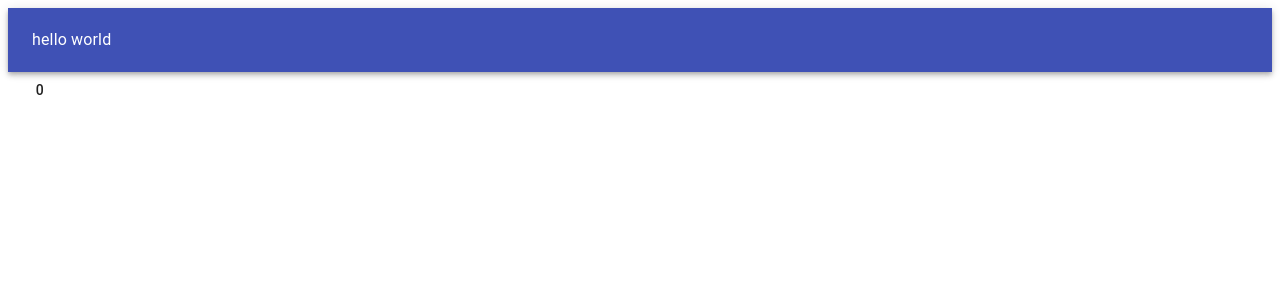
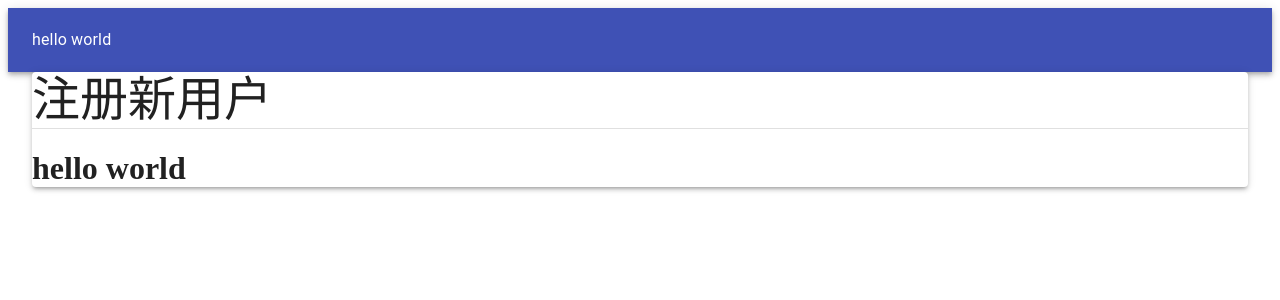
Before and after one commit to kalxd/dodrio, a React app in the folder web/: page /signup in a window 1280 px wide. Shown: the top 300 px of the page. Built offline with nearby package versions, Linux system fonts and the light colour scheme.

Commit message:
一张简陋的页面。

```diff
--- a/web/src/App.tsx
+++ b/web/src/App.tsx
@@ -1,23 +1,20 @@
-import React, { useState } from 'react';
-import { BrowserRouter as Router } from "react-router-dom";
-import Button from '@material-ui/core/Button';
+import React from 'react';
+import { BrowserRouter as Router, Route } from "react-router-dom";
+import Container from "@material-ui/core/Container";
 
 import Nav from "./Nav";
 
-function Counter() {
-	const [count, setCount] = useState(0);
-
-	return (
-		<Button onClick={() => setCount(count + 1)}>
-			{count}
-		</Button>
-	);
-}
+import Signup from "./page/Signup";
 
 const App = (
 	<Router>
 		<Nav />
-		<Counter />
+
+		<Container>
+			<Route path="/signup">
+				<Signup />
+			</Route>
+		</Container>
 	</Router>
 );
 
--- /dev/null
+++ b/web/src/page/Signup.tsx
@@ -0,0 +1,23 @@
+/**
+ * 注册页面
+ */
+import React from "react";
+import Grid from "@material-ui/core/Grid";
+import Paper from "@material-ui/core/Paper";
+import Typography from "@material-ui/core/Typography";
+import Divider from "@material-ui/core/Divider";
+
+export default function Signup() {
+	return (
+		<Paper elevation={3}>
+			<Typography variant="h3">注册新用户</Typography>
+			<Divider />
+
+			<Grid>
+				<Grid item>
+					<h1>hello world</h1>
+				</Grid>
+			</Grid>
+		</Paper>
+	);
+}
```
